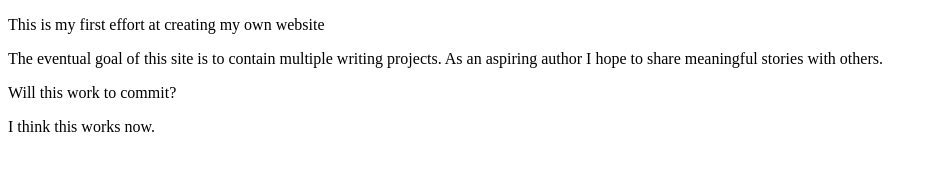
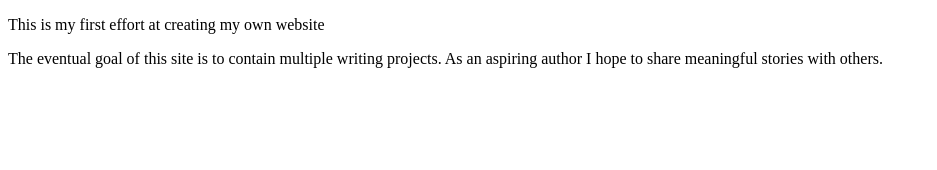
Before and after one commit to sstyles/sstyles.github.io, a plain HTML site: page index.html in a window 1280 px wide. Shown: the whole page, without its empty margins (0-937 px from the left). Drawn offline with Linux system fonts and the light colour scheme.

Commit message:
Final 7/17

```diff
--- a/index.html
+++ b/index.html
@@ -7,11 +7,5 @@ This is my first effort at creating my own website
 <p>
 The eventual goal of this site is to contain multiple writing projects. As an aspiring author I hope to share meaningful stories with others.
 </p>
-<p>
-Will this work to commit?
-</p>
-<p>
-I think this works now.
-</p>
 </body>
 </html>
```
